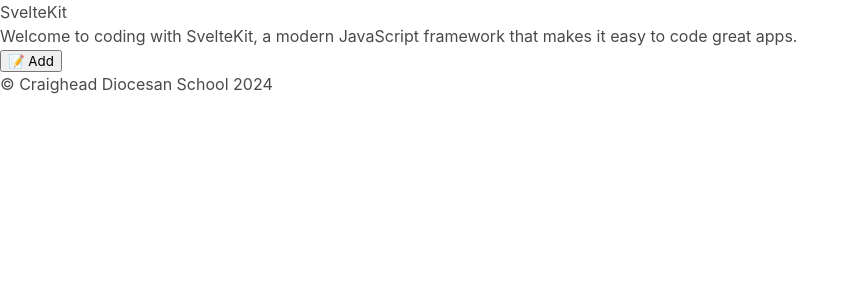
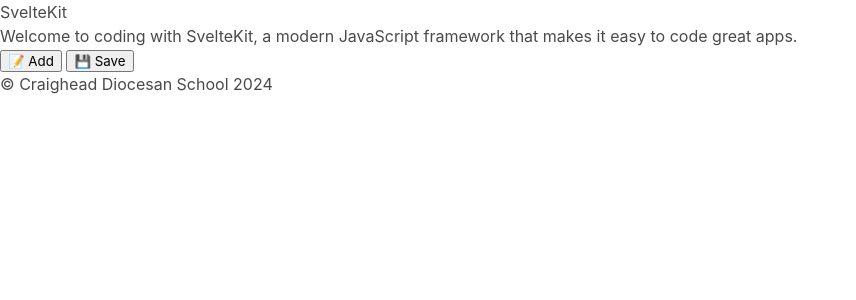
Before and after one commit to craighead-diocesan-school/todo-list-Username-ray, a SvelteKit app: page / in a window 1280 px wide. Shown: the top 300 px of the page, without its empty margins (0-856 px from the left). Built offline with nearby package versions, Linux system fonts and the light colour scheme.

Commit message:
Saves tasks to local storage.

```diff
--- a/src/routes/+page.svelte
+++ b/src/routes/+page.svelte
@@ -16,6 +16,11 @@
 
     tasks = [...firstPart, ...secondPart]
   }
+
+  function saveTasks() {
+    const tasksAsJSON = JSON.stringify(tasks)
+    localStorage.todos = tasksAsJSON
+  }
 </script>
 
 <Header />
@@ -26,6 +31,7 @@
   <p>Welcome to coding with SvelteKit, a modern JavaScript framework that makes it easy to code great apps.</p>
 
   <button on:click={addTask}>📝 Add</button>
+  <button on:click={saveTasks}>💾 Save</button>
 
   {#each tasks as task, index}
     <div class="task">
```
